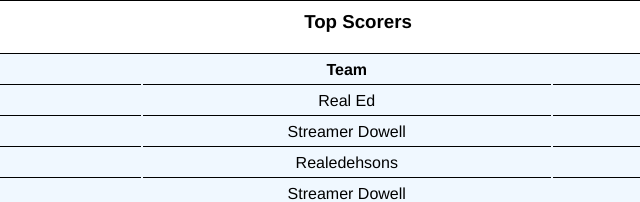
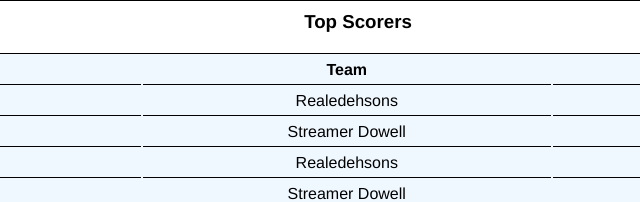
Before and after one commit to chrisOkafor700/greatminds, a plain HTML site: page index.html in a window 1280 px wide. Shown: the part 1498-1700 px from the top of the page, 282-922 px from the left. Drawn offline with Linux system fonts and the light colour scheme.

Commit message:
Update index.html

```diff
--- a/index.html
+++ b/index.html
@@ -387,7 +387,7 @@
         <tbody>
             <tr>
                 <td>Chika</td>
-                <td>Real Ed</td>
+                <td>Realedehsons</td>
                 <td>19</td>
                 <td>7</td>
             </tr>
```
